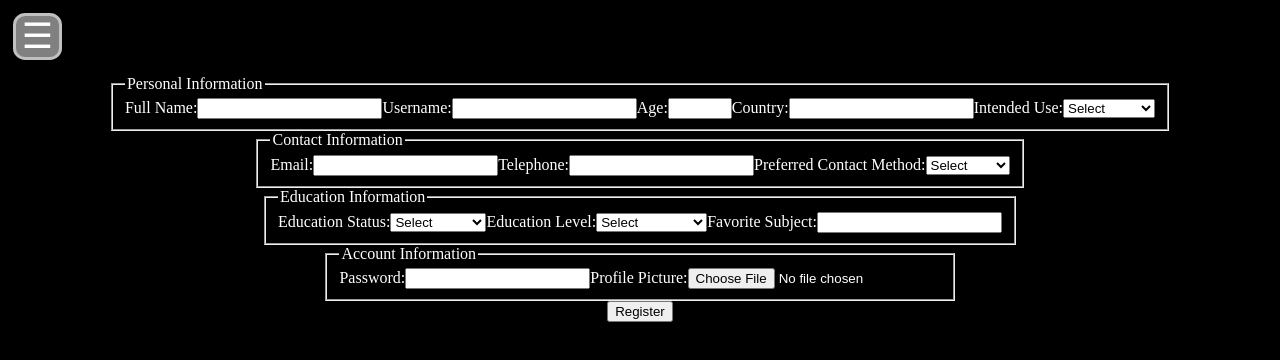
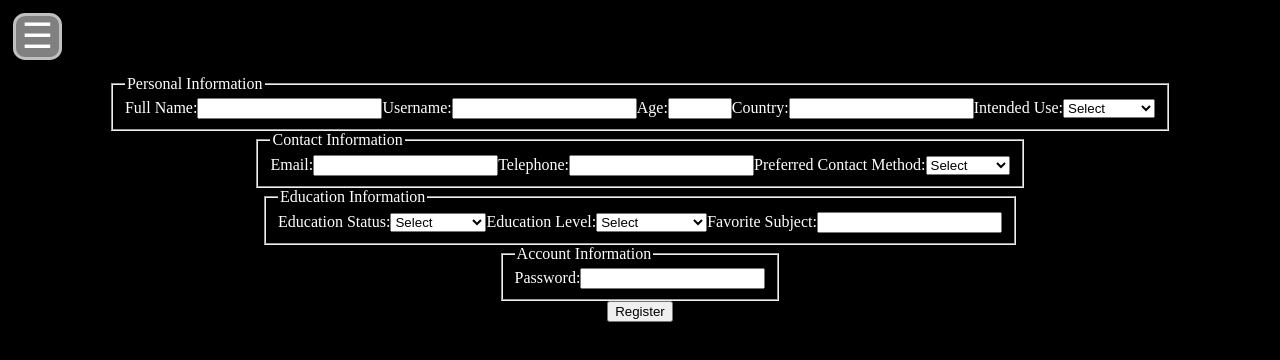
Before and after one commit to Code-Life-Hub/studyApp_FrontEnd, a React (Create React App) app: page /userRegister in a window 1280 px wide. Shown: the top 360 px of the page. Built offline with nearby package versions, Linux system fonts and the light colour scheme.

Commit message:
BackEnd Patching going on, Migrating platform to DigitalOcean - 12-01-2024 David Wright -

```diff
--- a/src/components/users/UserRegister.js
+++ b/src/components/users/UserRegister.js
@@ -20,7 +20,6 @@ export default class UserCreateForm extends Component {
       education_level: "",
       favorite_subject: "",
       user_password: "",
-      profile_picture: null,
       error: null,
     };
   }
@@ -30,14 +29,9 @@ export default class UserCreateForm extends Component {
     this.setState({ [e.target.name]: e.target.value });
   };
 
-  onChangeProfilePicture = (e) => {
-    this.setState({ profile_picture: e.target.files[0] });
-  };
-
   onSubmit = (e) => {
     e.preventDefault();
 
-    // Create FormData to handle both text fields and file
     const formData = new FormData();
     for (let key in this.state) {
       if (key !== "error" && this.state[key] !== null) {
@@ -68,7 +62,6 @@ export default class UserCreateForm extends Component {
           education_level: "",
           favorite_subject: "",
           user_password: "",
-          profile_picture: null,
           error: null,
         });
       })
@@ -232,15 +225,6 @@ export default class UserCreateForm extends Component {
                 required
               />
             </label>
-            <label>
-              Profile Picture:
-              <input
-                type="file"
-                name="profile_picture"
-                onChange={this.onChangeProfilePicture}
-                accept="image/*"
-              />
-            </label>
           </fieldset>
           <button type="submit">Register</button>
           {this.state.error && <p className="error">{this.state.error}</p>}
```
